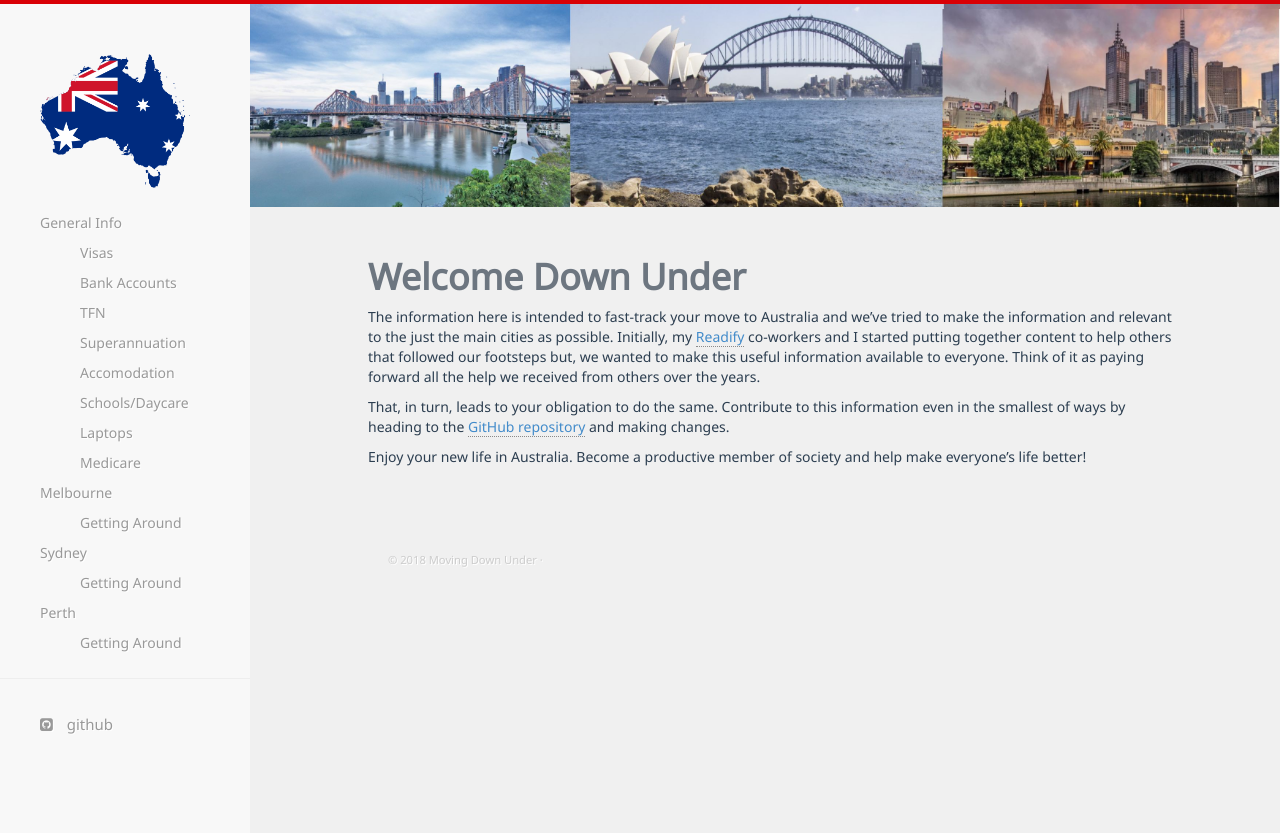
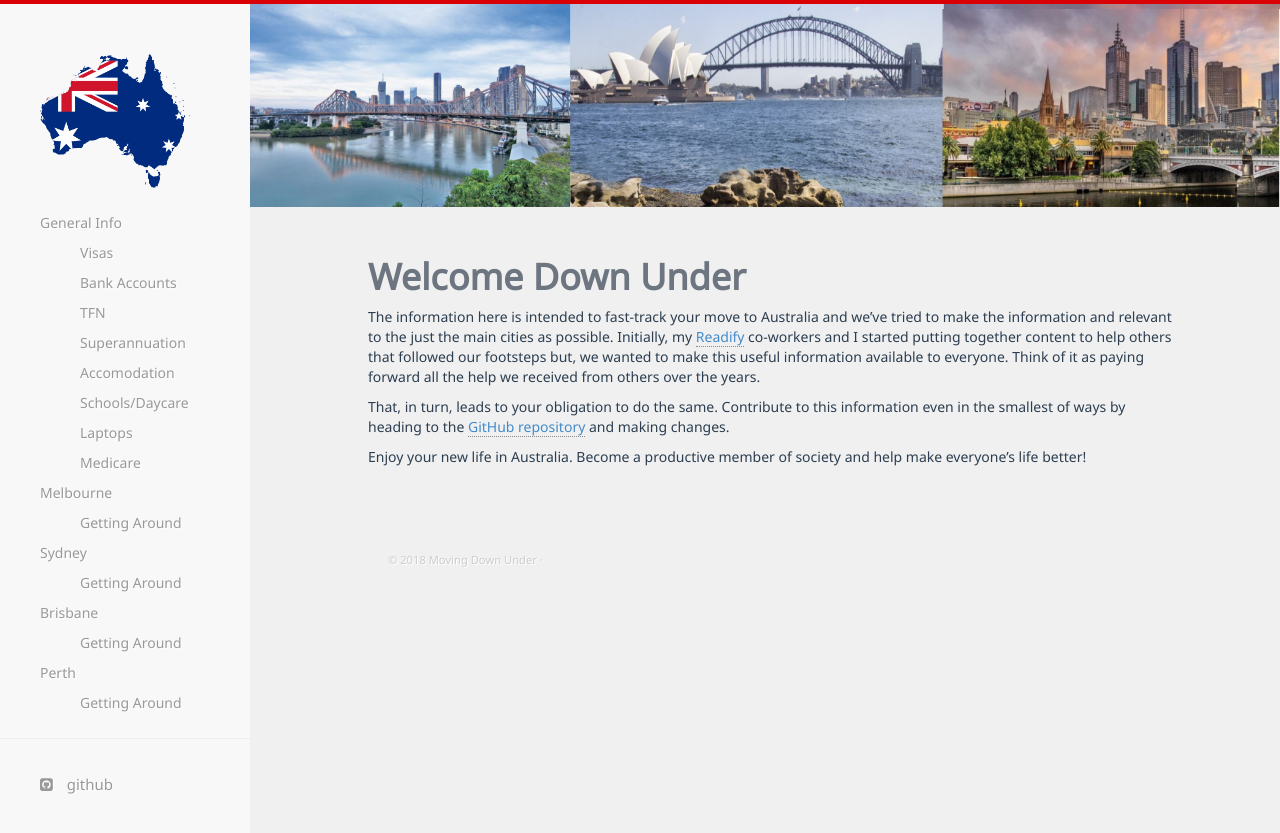
Before and after one commit to movingdownunder/movingdownunder.github.io, a Jekyll site: the page built from index.md, in a window 1280 px wide. Shown: the top 833 px of the page. Built offline with Jekyll 4.4.1, drawn with Linux system fonts in a browser that asks for light colours; nearby versions of some CDN libraries.

Commit message:
added brisbane go card image and transportation page. updated navigation

```diff
--- a/_includes/navigation.html
+++ b/_includes/navigation.html
@@ -84,6 +84,15 @@
       </li>
     </ul>
 
+    <li data-target="#brisbane"><a href="#">Brisbane</a></li>
+    <ul id="brisbane" class="sub-menu collapse in">
+      <li>
+        <a href="{{ site.baseurl }}/brisbane/getting_around/transportation.html"
+          >Getting Around</a
+        >
+      </li>
+    </ul>
+
     <li data-target="#perth"><a href="#">Perth</a></li>
     <ul id="perth" class="sub-menu collapse in">
       <li>
```
Also changed, not shown: brisbane/getting_around/transportation.md (added, +9 -0 lines), images/gocards.png (added).
